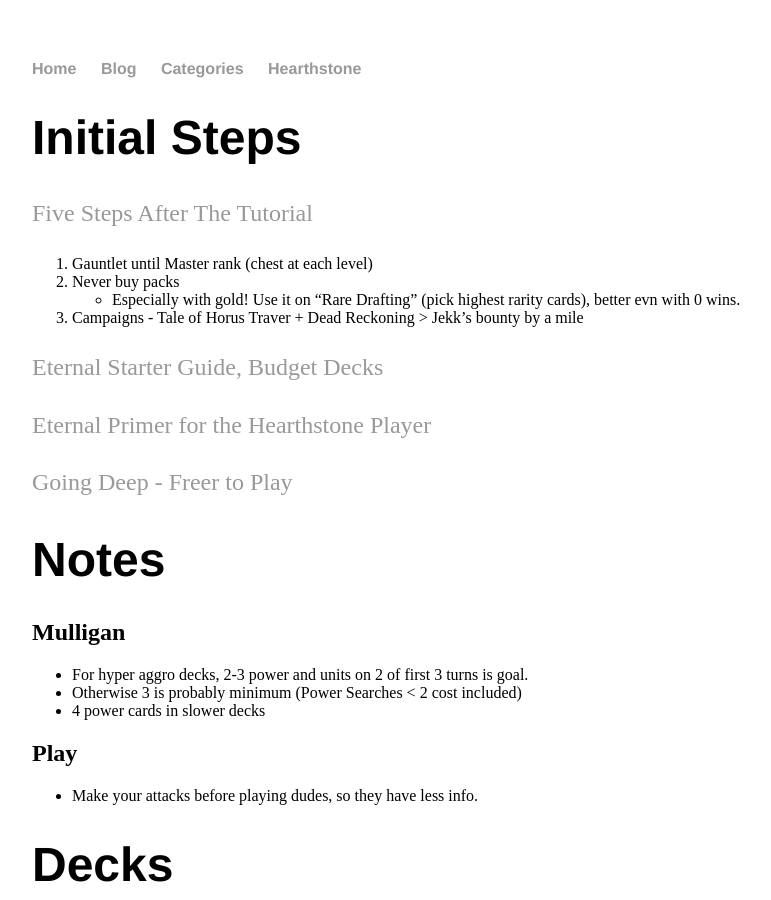
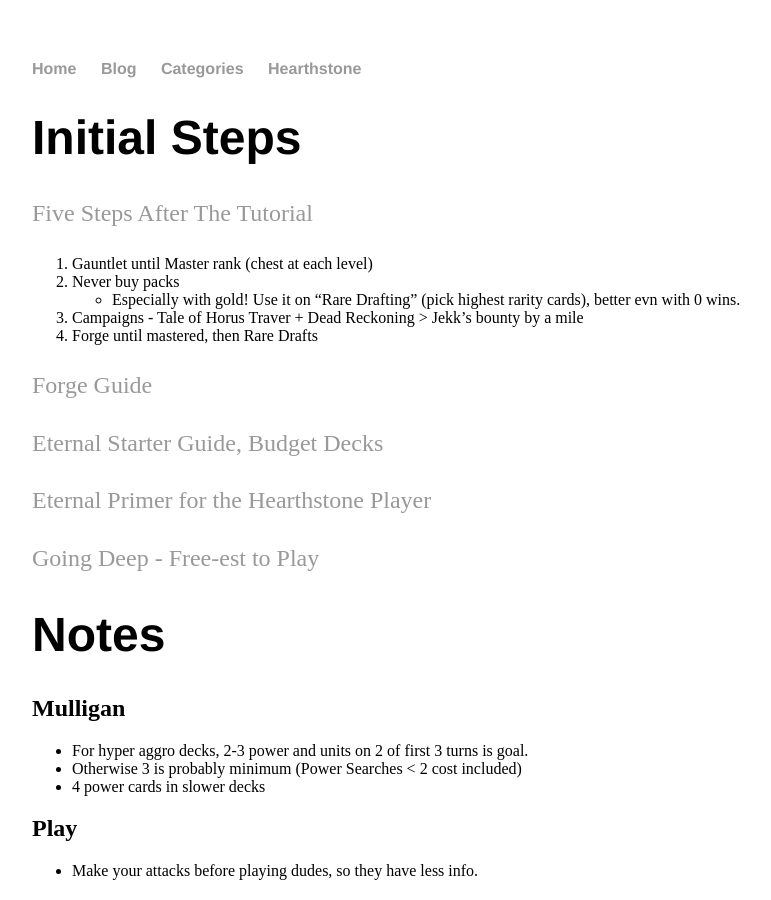
Before and after one commit to surgie/surgie.github.io, a Jekyll site: the page built from _posts/2018-10-15-learning-eternal.md, in a window 1280 px wide and 900 px high. Shown: the whole window, without its empty margins (160-931 px from the left). Built offline with Jekyll 4.4.1, drawn with Linux system fonts in a browser that asks for light colours; our own code applies the rules of GitHub Pages for plain Markdown files.

Commit message:
Eternal updates

```diff
--- a/_posts/2018-10-15-learning-eternal.md
+++ b/_posts/2018-10-15-learning-eternal.md
@@ -11,12 +11,15 @@
 1. Never buy packs
     - Especially with gold! Use it on "Rare Drafting" (pick highest rarity cards), better evn with 0 wins.
 2. Campaigns - Tale of Horus Traver + Dead Reckoning > Jekk's bounty by a mile
+3. Forge until mastered, then Rare Drafts
+
+[Forge Guide](https://rngeternal.com/2017/04/01/scions-school-getting-started-ii-forge/)
 
 [Eternal Starter Guide, Budget Decks](https://www.a-space-games.com/eternal-starter-guide)
 
 [Eternal Primer for the Hearthstone Player](https://www.numotgaming.com/eternal-primer-hearthstone-player/)
 
-[Going Deep - Freer to Play](https://rngeternal.com/2017/01/23/going-deep-freer-to-play/)
+[Going Deep - Free-est to Play](https://rngeternal.com/2017/10/01/going-deep-free-est-to-play/)
 
 # Notes
 
```
